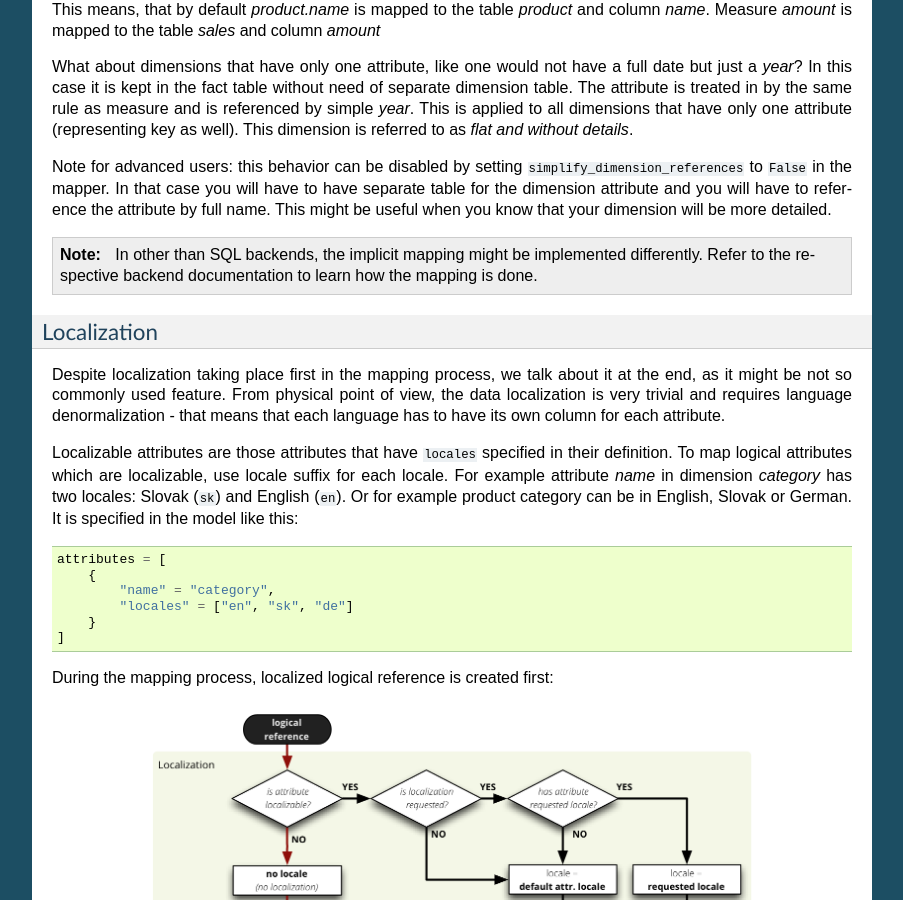
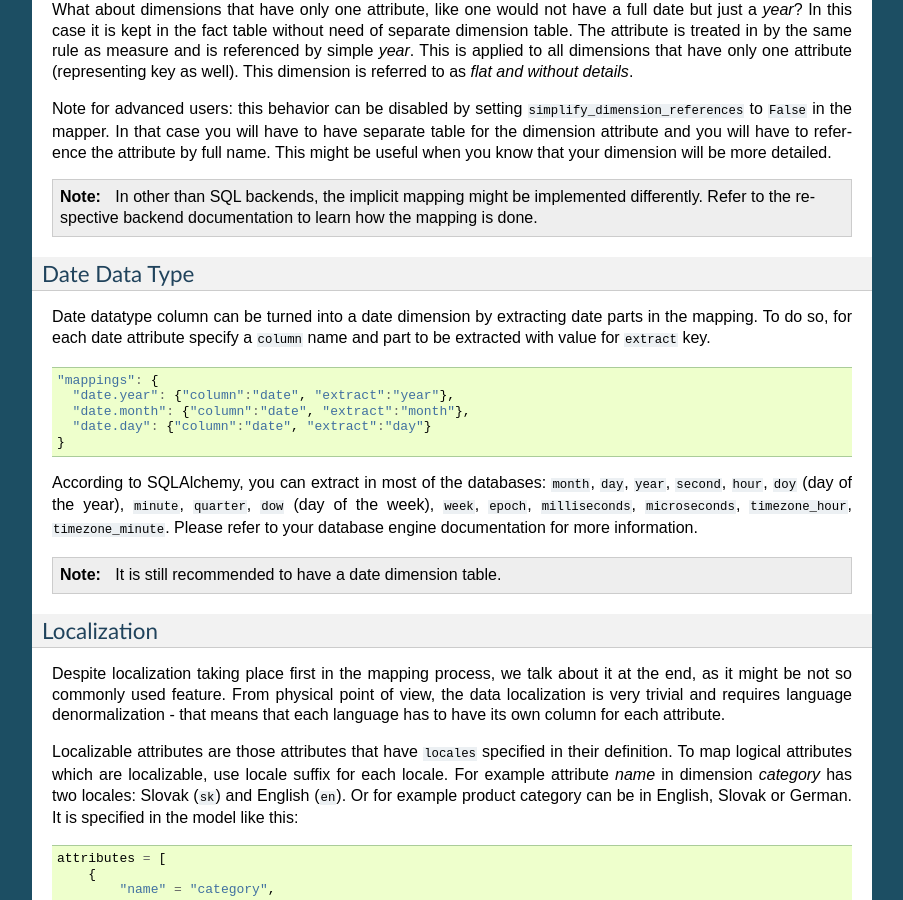
Before and after one commit to DataBrewery/cubes, a Sphinx documentation site: the page built from doc/mapping.rst, in a window 1280 px wide and 900 px high, scrolled down 2169 px. Shown: the whole window, without its empty margins (198-1101 px from the left). Built offline with Sphinx 7.4.7, drawn with Linux system fonts in a browser that asks for light colours; some of the changed text lies outside the part shown.

Commit message:
documented "extract" mapping key for SQL backend

```diff
--- a/doc/mapping.rst
+++ b/doc/mapping.rst
@@ -135,7 +133,30 @@ that your dimension will be more detailed.
     the mapping is done.
 
 
-.. _PhysicalAttributeMappings:
+Date Data Type
+--------------
+
+Date datatype column can be turned into a date dimension by extracting date
+parts in the mapping. To do so, for each date attribute specify a ``column``
+name and part to be extracted with value for ``extract`` key.
+
+.. code-block:: javascript
+
+    "mappings": {
+      "date.year": {"column":"date", "extract":"year"},
+      "date.month": {"column":"date", "extract":"month"},
+      "date.day": {"column":"date", "extract":"day"}
+    }
+
+According to SQLAlchemy, you can extract in most of the databases: ``month``,
+``day``, ``year``, ``second``, ``hour``, ``doy`` (day of the year),
+``minute``, ``quarter``, ``dow`` (day of the week), ``week``, ``epoch``,
+``milliseconds``, ``microseconds``, ``timezone_hour``, ``timezone_minute``.
+Please refer to your database engine documentation for more information.
+
+.. note::
+
+    It is still recommended to have a date dimension table.
 
 Localization
 ------------
```
Also changed, not shown: other parts of doc/mapping.rst (+0 -2 lines).
